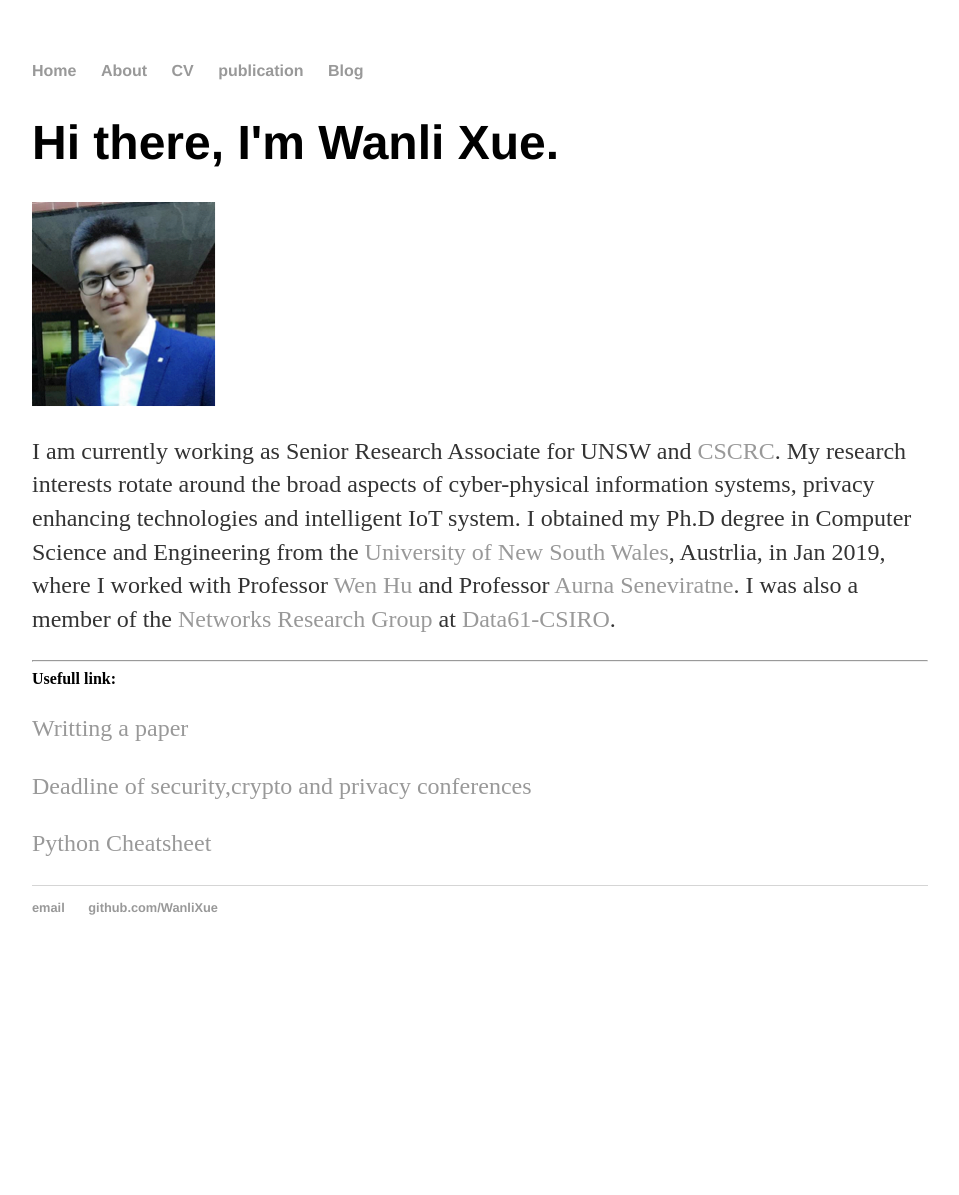
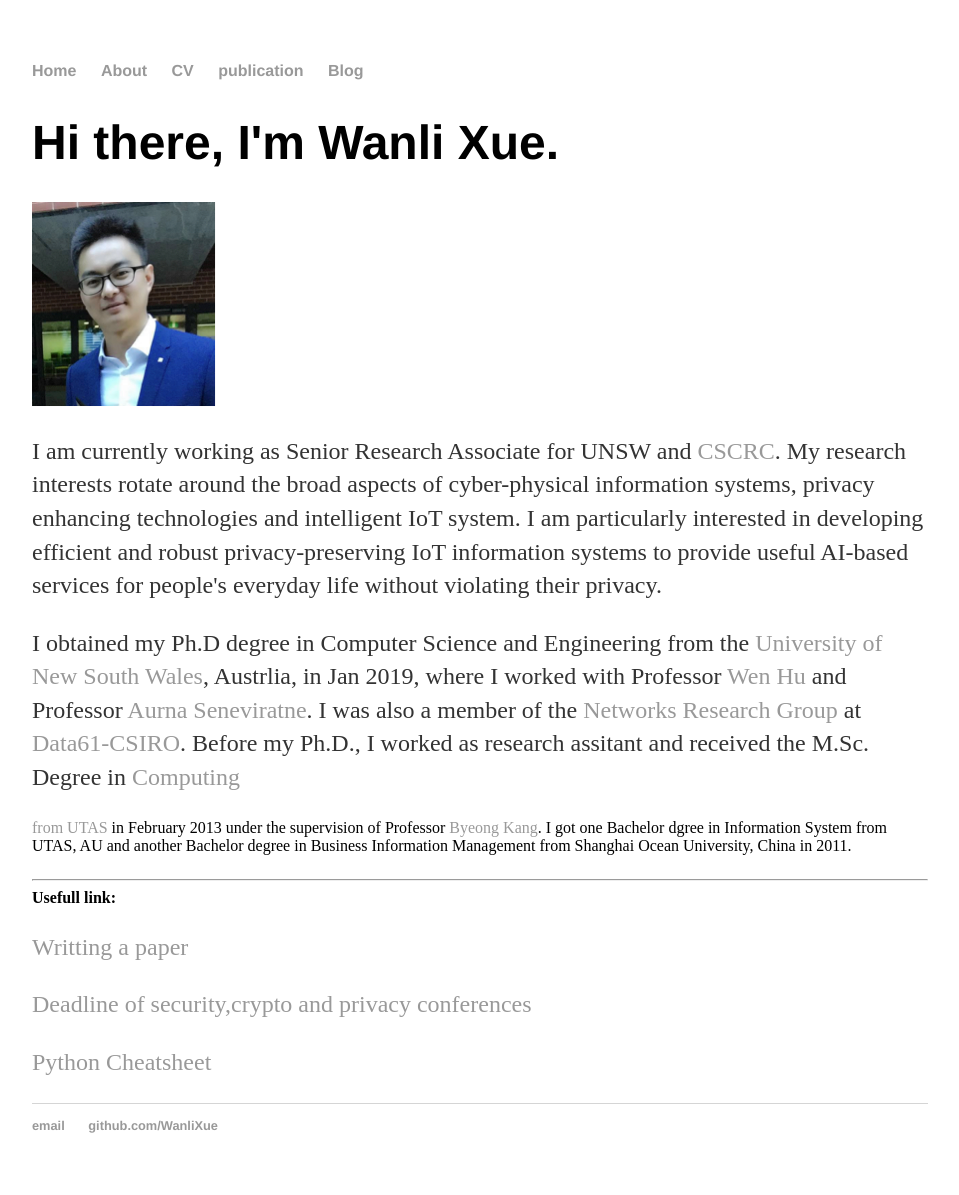
Before and after one commit to WanliXue/WanliXue.github.io, a Jekyll site: the page built from index.html, in a window 1280 px wide. Shown: the whole page, without its empty margins (160-1119 px from the left). Built offline with Jekyll 4.4.1, drawn with Linux system fonts in a browser that asks for light colours; before the commit the page ends 977 px from its top, so only the background shows below that.

Commit message:
Update index.html

```diff
--- a/index.html
+++ b/index.html
@@ -8,9 +8,14 @@ title: Wanli Xue's home page
 			<img src="images/wanli.png" >
 			<p>I am currently working as Senior Research Associate for UNSW and <a href="https://www.cybersecuritycrc.org.au/">CSCRC</a>.
 			My research interests rotate around the broad aspects of cyber-physical information systems, privacy enhancing technologies and intelligent IoT system.
-			I obtained my Ph.D degree in Computer Science and Engineering from the <a href="https://www.unsw.edu.au/">University of New South Wales</a>, Austrlia, in Jan 2019,
+			I am particularly interested in developing efficient and robust privacy-preserving IoT information systems to provide useful AI-based services for people's everyday life without violating their privacy.</p>
+
+			<p>I obtained my Ph.D degree in Computer Science and Engineering from the <a href="https://www.unsw.edu.au/">University of New South Wales</a>, Austrlia, in Jan 2019,
 			where I worked with Professor <a href="https://sites.google.com/site/wenhuunsw/home">Wen Hu</a> and Professor <a href="https://research.unsw.edu.au/people/professor-aruna-prasad-seneviratne">Aurna Seneviratne</a>.
-			I was also a member of the <a href="https://research.csiro.au/isp/">Networks Research Group</a> at <a href="https://data61.csiro.au/">Data61-CSIRO</a>.</p>
+			I was also a member of the <a href="https://research.csiro.au/isp/">Networks Research Group</a> at <a href="https://data61.csiro.au/">Data61-CSIRO</a>.
+			Before my Ph.D., I worked as research assitant and received the M.Sc. Degree in  <a href="https://www.utas.edu.au/courses/dvc-research/courses/s8m-master-of-science-computing">Computing</p> from <a href="https://www.utas.edu.au/">UTAS</a> in February 2013
+			under the supervision of Professor <a href="https://www.utas.edu.au/profiles/staff/ict/byeong-kang">Byeong Kang</a>. I got one Bachelor dgree in Information System from UTAS, AU and
+			another Bachelor degree in Business Information Management from Shanghai Ocean University, China in 2011.</p>
 
 
 
```
